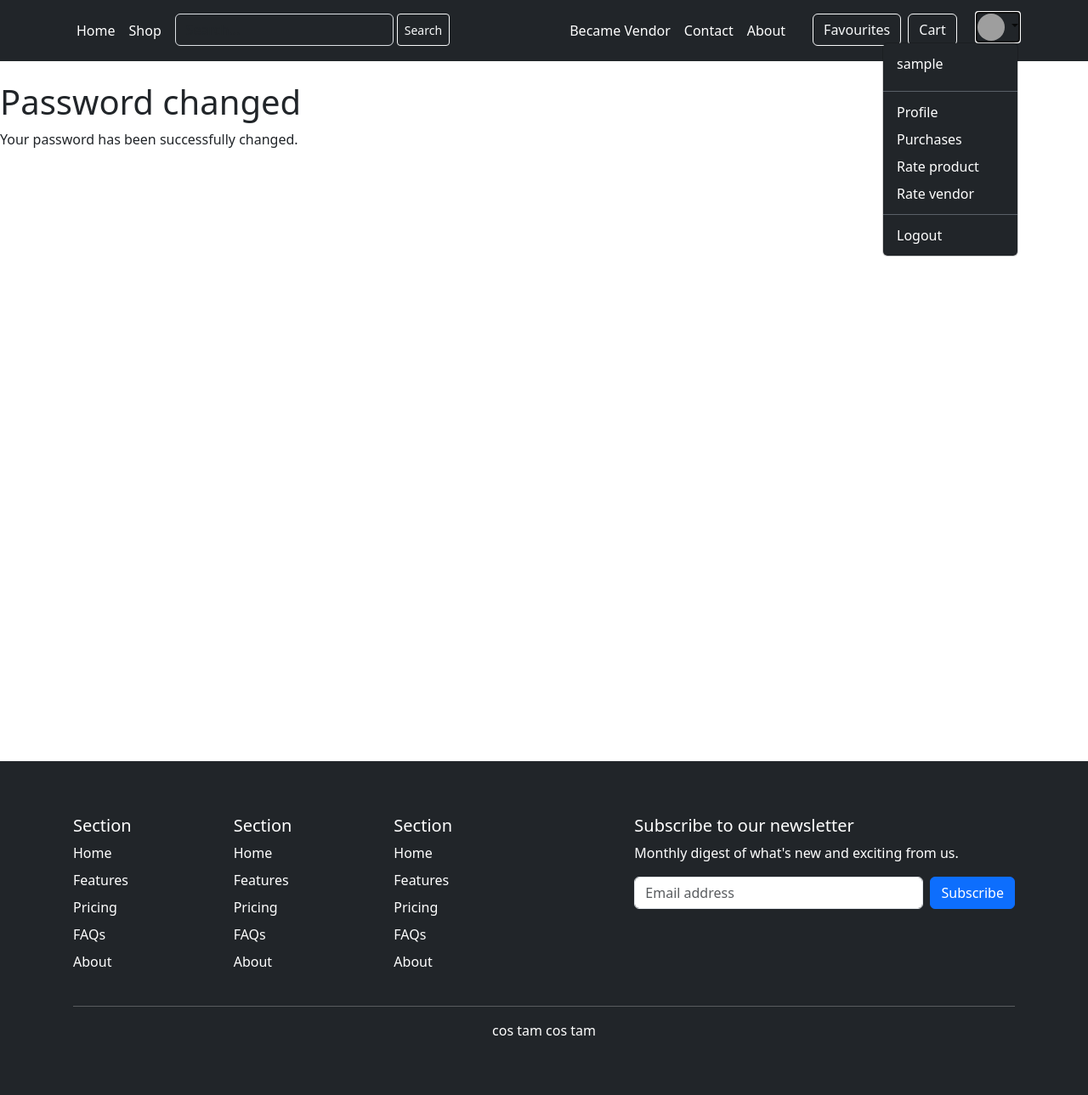
After one commit to tomekf35/django-ecommerce-2, a Django app: page /accounts/password-change/done/ in a window 1280 px wide, after a click that opens the changed part. The commit adds this page. Shown: the whole page at 85% size. Run offline with Django 4.2, Linux system fonts and the light colour scheme; the visitor is signed in with stand-in values (Sample User, id 1); some libraries are stand-ins or nearby versions; grey boxes are pictures that could not be loaded.

Commit message:
password reset added

```diff
--- a/accounts/urls.py
+++ b/accounts/urls.py
@@ -7,4 +7,15 @@ urlpatterns = [
     path("login/", views.login_view, name="login"),
     path("logout/", auth_views.LogoutView.as_view(), name="logout"),
     path("signup/", views.SignupPageView.as_view(), name="signup"),
+    path(
+        "password-change/",
+        auth_views.PasswordChangeView.as_view(),
+        name="password_change",
+    ),
+    path(
+        "password-change/done/",
+        auth_views.PasswordChangeDoneView.as_view(),
+        name="password_change_done",
+    ),
+    path("<str:username>/", views.user_profile_view, name="user_profile"),
 ]
--- a/ecommerce/settings.py
+++ b/ecommerce/settings.py
@@ -130,6 +130,6 @@ DEFAULT_AUTO_FIELD = "django.db.models.BigAutoField"
 
 AUTH_USER_MODEL = "accounts.CustomUser"
 LOGIN_REDIRECT_URL = "core:index"
-LOGOUT_REDIRECT_URL = "core:index"
+LOGOUT_REDIRECT_URL = "accounts:login"
 
 SESSION_COOKIE_AGE = 7 * 24 * 60 * 60
--- a/templates/base/navbar.html
+++ b/templates/base/navbar.html
@@ -47,8 +47,11 @@
                                 <li>
                                     <hr class="dropdown-divider bg-secondary">
                                 </li>
-                                <li><a class="dropdown-item text-white" href="#">Settings</a></li>
-                                <li><a class="dropdown-item text-white" href="#">Profile</a></li>
+                                <li><a class="dropdown-item text-white"
+                                        href="{% url 'accounts:user_profile' user.username %}">Profile</a></li>
+                                <li><a class="dropdown-item text-white" href="#">Purchases</a></li>
+                                <li><a class="dropdown-item text-white" href="#">Rate product</a></li>
+                                <li><a class="dropdown-item text-white" href="#">Rate vendor</a></li>
                                 <li>
                                     <hr class="dropdown-divider bg-secondary">
                                 </li>
--- /dev/null
+++ b/templates/registration/password_change_done.html
@@ -0,0 +1,13 @@
+{% extends 'base/base.html' %}
+
+{% block title %}
+Green Market | Password Changed
+{% endblock %}
+
+{% block content %}
+<main class="form-signin vh-100 m-auto mt-4 justify-content-center">
+    <h1>Password changed</h1>
+    <p>Your password has been successfully changed.</p>
+</main>
+{% include 'base/footer.html' %}
+{% endblock %}
```
Also changed, not shown: accounts/views.py (+10 -2 lines), templates/registration/password_change_form.html (added, +18 -0 lines), templates/user/profile.html (added, +13 -0 lines).
